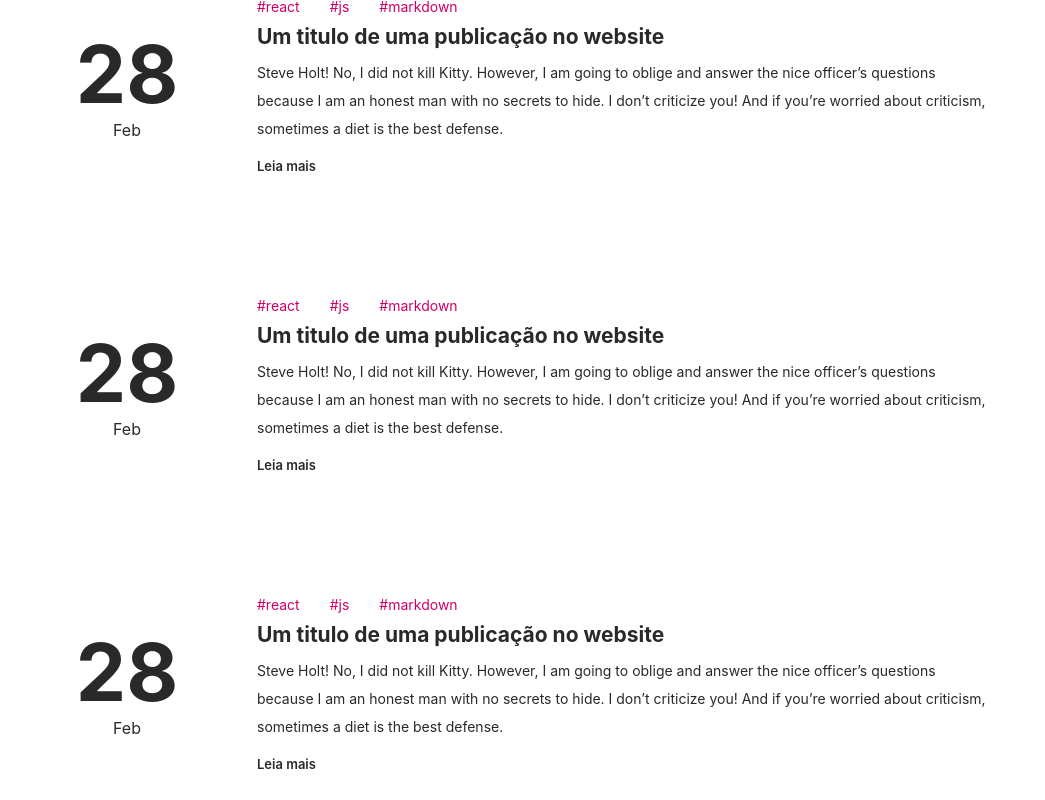
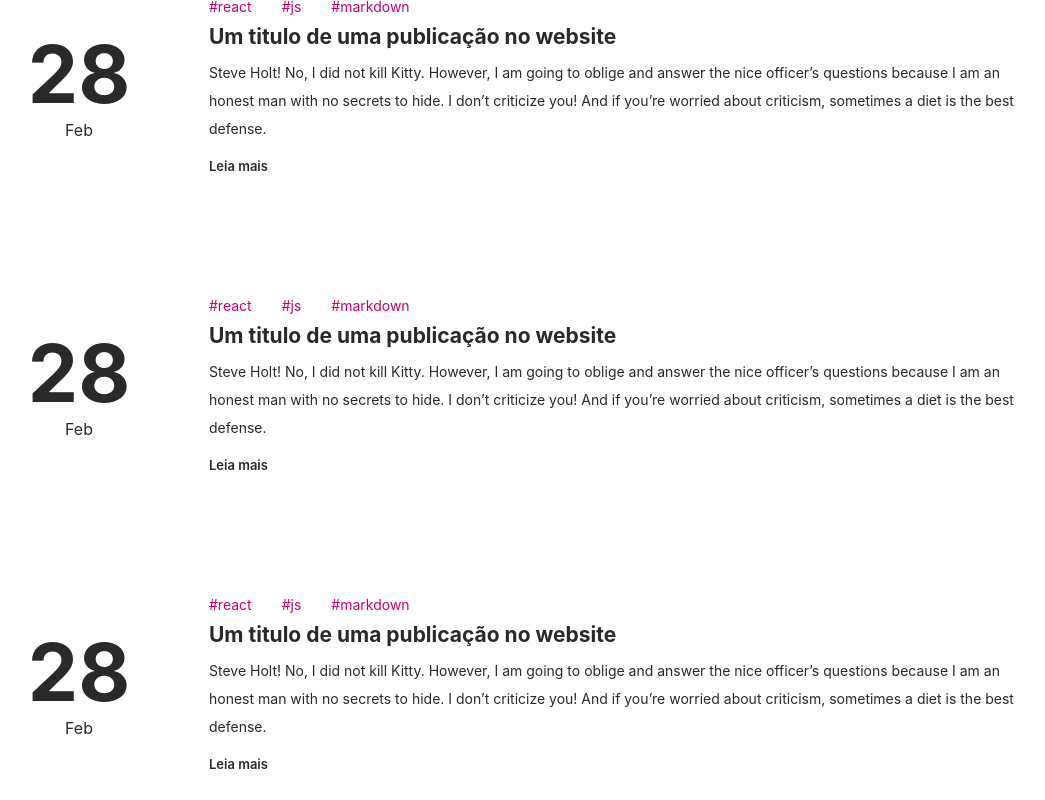
Before and after one commit to Rychillie/old-Rychillie.net, a Next.js app: page / in a window 1280 px wide. Shown: the top 800 px of the page, without its empty margins (121-1166 px from the left). Built offline with nearby package versions, Linux system fonts and the light colour scheme.

Commit message:
some updates

```diff
--- a/src/styles/components/Post.module.scss
+++ b/src/styles/components/Post.module.scss
@@ -1,5 +1,6 @@
 @import "../extras/mixins";
-@import "../extras/utils";
+
+// Use: @include media(md) { max-width: 900px; } to create animated post on hover
 
 .post {
   display: flex;
--- a/src/styles/extras/_utils.scss
+++ b/src/styles/extras/_utils.scss
@@ -10,6 +10,8 @@
 
   @include media(md) {
     max-width: 900px;
+    padding-left: 0;
+    padding-right: 0;
   }
 
   @include media(lg) {
```
